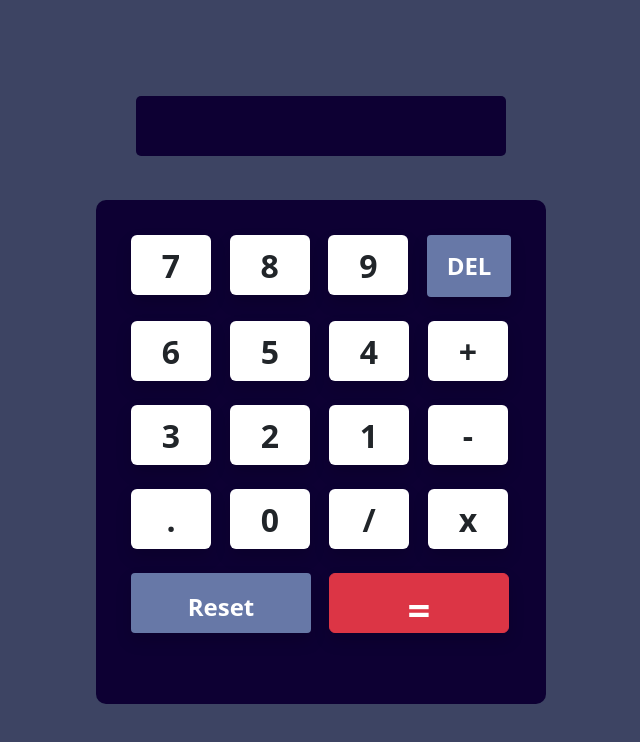
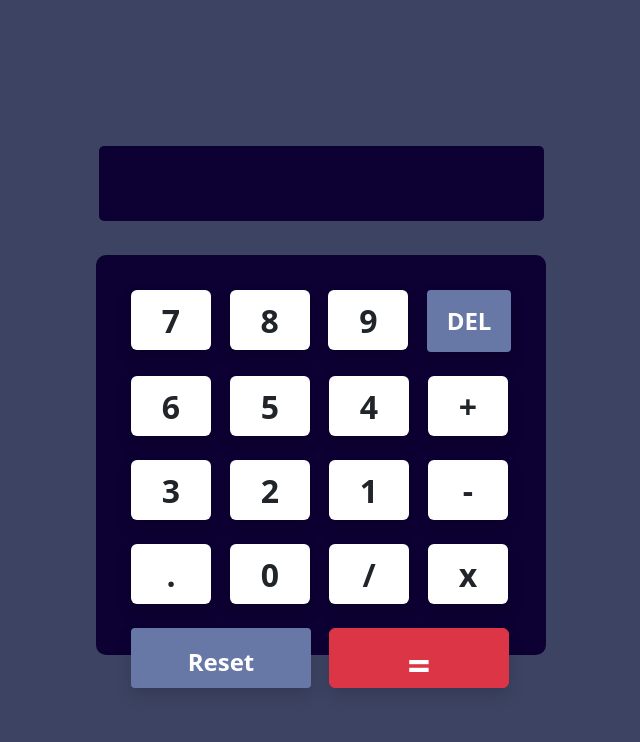
Before and after one commit to ahsanwaheed-1/webAssignment1, an Angular app in the folder Calculator/: page / in a window 1280 px wide. Shown: the top 742 px of the page, without its empty margins (319-959 px from the left). Built offline with nearby package versions, Linux system fonts and the light colour scheme.

Commit message:
changes in CSS for UI similarity

```diff
--- a/Calculator/src/app/calculator-site/calculator-site.component.css
+++ b/Calculator/src/app/calculator-site/calculator-site.component.css
@@ -9,22 +9,22 @@ body{
   justify-content: center;
   align-items: center;
   height: 100%;
-
 }
 .text {
-  background-color: #0d0033;
   height: 12vh;
   border: 1px #0d0033;
-  color:white
+  color: white;
 }
 .display input {
-  width: 100%;
-  height: 60px;
+  background-color: #0d0033;
+  color: white;
+  width: 445px;
+  height: 75px;
   font-size: 24px;
   text-align: right;
   padding-right: 10px;
   border-radius: 5px;
-  margin-bottom: 20px;
+  margin-bottom: 10px;
 }
 .btn, .sub-buttons {
   width: 80px;
@@ -40,20 +40,16 @@ body{
   width: 180px;
 }
 
-
-
 .buttons{
   background-color: #0d0033;
   width: 450px;
-  height: 63vh;
+  height: 50vh;
   padding: 35px;
   border-radius: 10px;
 }
 
-
 .delete-button {
   display: inline-block;
-  font-weight: 400;
   color: #fff;
   text-align: center;
   vertical-align: middle;
@@ -61,7 +57,6 @@ body{
   background-color: #6778a7;
   border: 2px solid #6778a7;
   padding: 0.7rem 1.1rem;
-  font-size: 1rem;
   line-height: 1.5;
   border-radius: 0.25rem;
   transition: color 0.15s ease-in-out, background-color 0.15s ease-in-out, border-color 0.15s ease-in-out, box-shadow 0.15s ease-in-out;
@@ -72,7 +67,6 @@ body{
 
 .delete-button:focus {
   outline: none;
-
 }
 
 .delete-button:active{
@@ -84,20 +78,17 @@ body{
   background-color: #6778a7;
   border: #6778a7;
   display: inline-block;
-  font-weight: 400;
   color: #fff;
   text-align: center;
   vertical-align: middle;
   user-select: none;
   padding: 1rem 1.5rem;
-  font-size: 1rem;
   line-height: 1.5;
   border-radius: 0.25rem;
   transition: color 0.15s ease-in-out, background-color 0.15s ease-in-out, border-color 0.15s ease-in-out, box-shadow 0.15s ease-in-out;
   box-shadow: 0px 4px 6px rgba(0, 0, 0, 0.1);
   font-size: x-large;
   font-weight: bold;
-  text-align: center;
 }
 
 .warning:focus {
```
